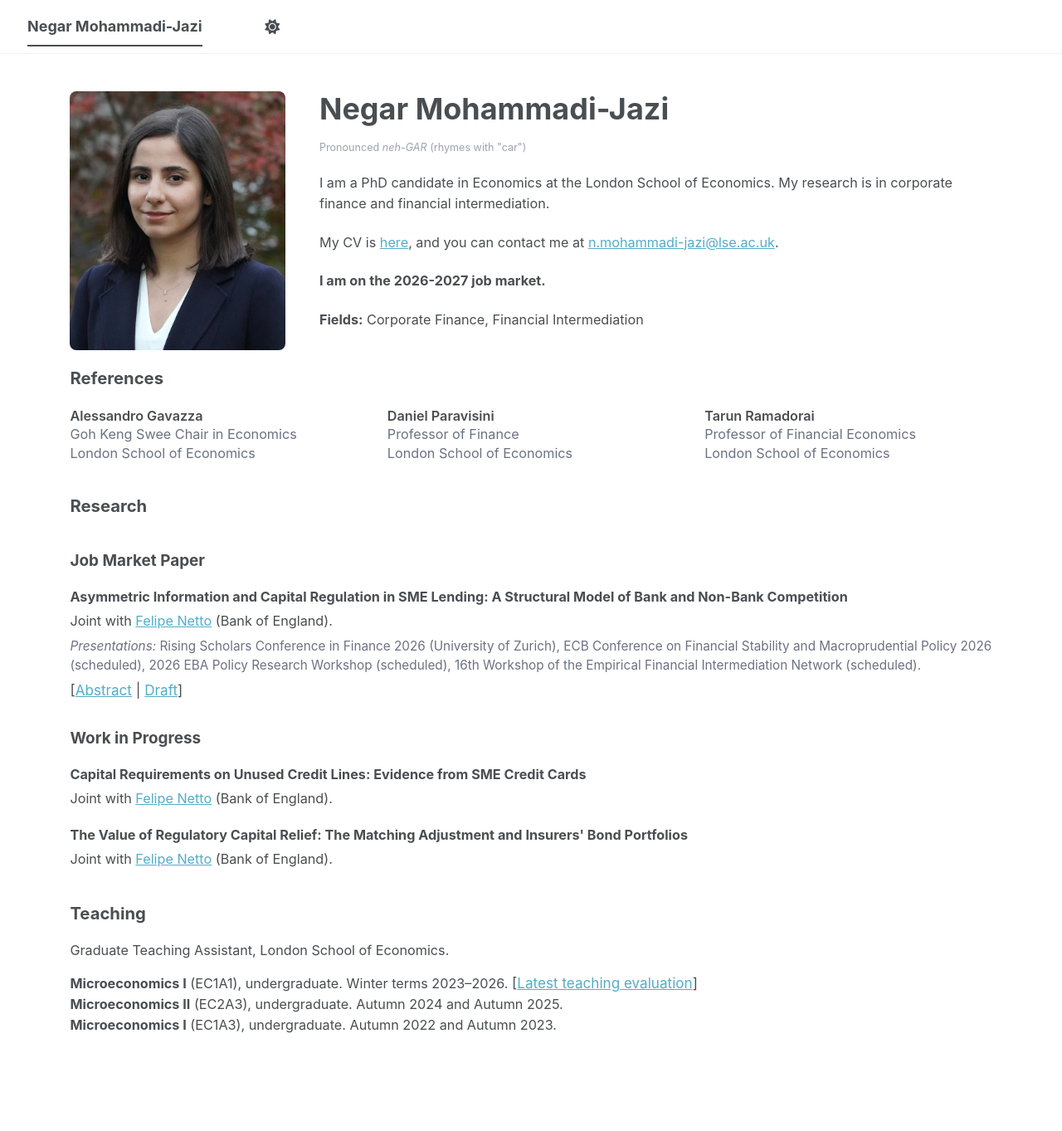
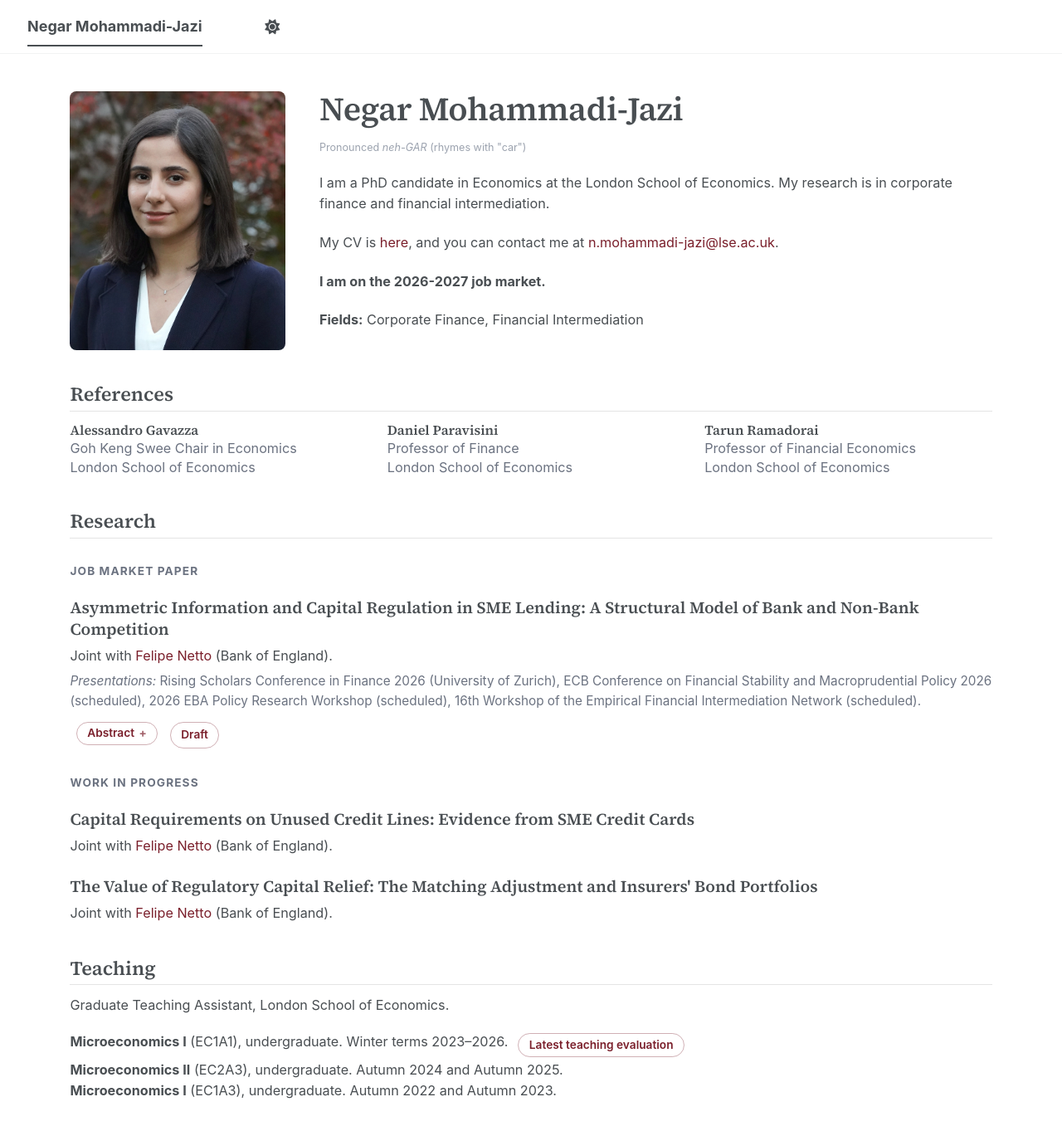
Before and after one commit to NegarMJazi/NegarMJazi.github.io, a Jekyll site: the page built from _pages/about.md, in a window 1280 px wide and 1400 px high. Shown: the top 1363 px of the window at 83% size. Built offline with Jekyll 4.4.1, drawn with Linux system fonts in a browser that asks for light colours; a script bundle is joined from its source files by our own code; library files that are not in the unit come from our copies.

Commit message:
Refined site styling: burgundy accents, serif headings, pill links

```diff
--- a/_sass/_custom.scss
+++ b/_sass/_custom.scss
@@ -160,3 +160,22 @@ label.abs-link {
   .hero-left .headshot { width: 100%; max-width: 480px; }
   .refs-grid { grid-template-columns: 1fr; row-gap: .5rem; }
 }
+
+/* ===== Refined look (Nov 2026): burgundy accents, serif headings, pill links ===== */
+:root{--accent:#7a1f2b;--accent-line:rgba(122,31,43,.35);--accent-soft:rgba(122,31,43,.06);--rule:rgba(120,120,120,.2);--muted:#6b7280;--panel:rgba(120,120,120,.06)}
+html[data-theme="dark"]{--accent:#e3a0a9;--accent-line:rgba(227,160,169,.4);--accent-soft:rgba(227,160,169,.1);--rule:rgba(200,200,200,.18);--muted:#9ca3af;--panel:rgba(255,255,255,.05)}
+.page__content a{color:var(--accent);text-decoration:none;border-bottom:1px solid transparent;transition:border-color .15s,background-color .15s}
+.page__content a:hover{border-bottom-color:currentColor}
+.page__content h1.name{font-family:"Source Serif 4",Georgia,serif;font-weight:600;letter-spacing:-.01em;font-size:2.2rem;line-height:1.1}
+.page__content h2{font-family:"Source Serif 4",Georgia,serif;font-weight:600;font-size:1.3rem;border-bottom:1px solid var(--rule);padding-bottom:.3rem;margin-top:2.2rem}
+.page__content h3{font-family:"Source Serif 4",Georgia,serif;font-weight:600;font-size:1.1rem;line-height:1.35}
+.research-group{text-transform:uppercase;letter-spacing:.08em;font-size:.76rem!important;color:var(--muted)}
+.paper-links{font-size:0;display:inline-flex;gap:.4rem;flex-wrap:wrap;margin:.45rem 0 .15rem;vertical-align:middle}
+.paper-links a,.paper-links label{font-size:.76rem;font-weight:600;line-height:1;padding:.36rem .7rem;border:1px solid var(--accent-line)!important;border-radius:999px;color:var(--accent)!important;cursor:pointer;display:inline-flex;align-items:center;gap:.3rem;text-decoration:none!important;transition:background-color .15s,border-color .15s}
+.paper-links a:hover,.paper-links label:hover,.abs-toggle:checked + .paper-links label.abs-link{background:var(--accent-soft);border-color:var(--accent)!important}
+.paper-links label.abs-link::after{content:"+";font-weight:700;opacity:.7}
+.abs-toggle:checked + .paper-links label.abs-link::after{content:"\2212"}
+.abstract{background:var(--panel);border-radius:8px;padding:.85rem 1.05rem;margin-top:.55rem}
+.abstract p{margin:0}
+.ref-name{font-family:"Source Serif 4",Georgia,serif;font-weight:600}
+@media (max-width:600px){.page__content h1.name{font-size:1.85rem}}
```
